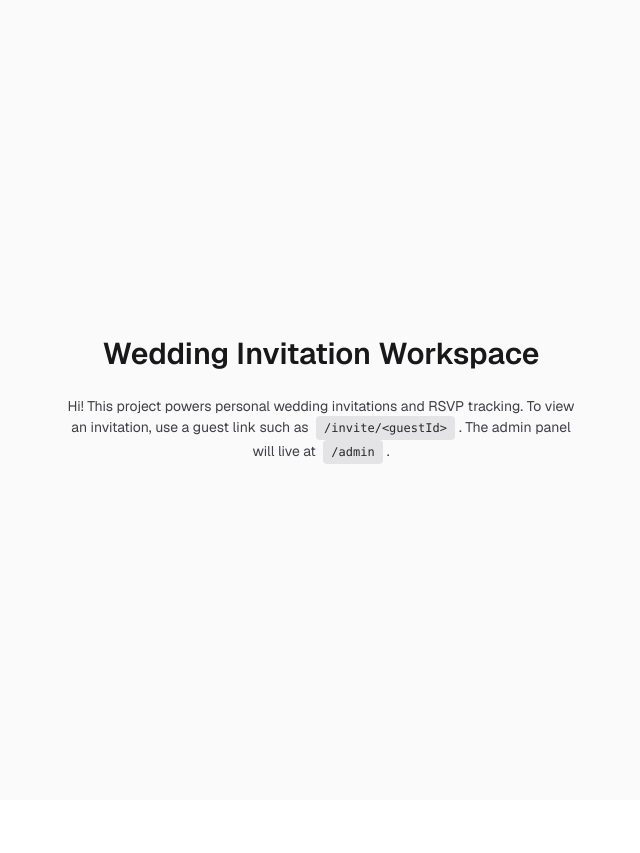
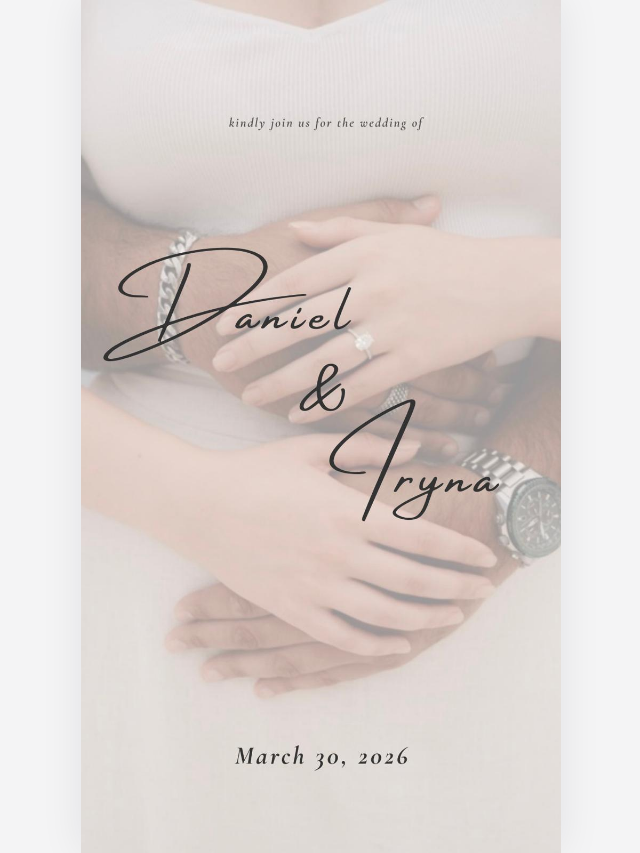
Before and after one commit to DanielNahshonov/weddingsite, a Next.js app: page / in a window 1280 px wide. Shown: the whole page, without its empty margins (319-959 px from the left). Before the commit the page ends 800 px from the top, so only its background shows below. Built offline with nearby package versions, Linux system fonts and the light colour scheme.

Commit message:
Update invitation

```diff
--- a/app/(guest)/invite/[guestId]/page.tsx
+++ b/app/(guest)/invite/[guestId]/page.tsx
@@ -31,7 +31,7 @@ const translations = {
     heroScroll: "Листай вниз, чтобы узнать подробности",
     introLineOne:
       "Дорогие родные и друзья!",
-    introLineTwo: "В нашей жизни скоро состоится важное и радостное для нас событие — наша свадьба.",
+    introLineTwo: "В нашей жизни скоро состоится важное и радостное событие — наша свадьба.",
     introLineThree: "Мы будем счастливы, если вы проведете вместе с нами этот особенный день!",
     introGuestLine: (guestName: string) =>
       `Будем рады видеть вас, ${guestName}, в этот важный день нашей жизни.`,
--- /dev/null
+++ b/app/(guest)/layout.tsx
@@ -0,0 +1,13 @@
+export default function GuestLayout({
+  children,
+}: {
+  children: React.ReactNode;
+}) {
+  return (
+    <div className="min-h-screen bg-zinc-100">
+      <div className="mx-auto min-h-screen w-full max-w-[480px] bg-white shadow-[0_0_40px_rgba(15,23,42,0.08)]">
+        {children}
+      </div>
+    </div>
+  );
+}
--- a/app/page.tsx
+++ b/app/page.tsx
@@ -1,22 +1,12 @@
 export default function Home() {
   return (
-    <div className="flex min-h-screen flex-col items-center justify-center bg-zinc-50 px-6 text-center text-zinc-700">
-      <div className="max-w-lg space-y-6">
-        <h1 className="text-3xl font-semibold text-zinc-900">
-          Wedding Invitation Workspace
-        </h1>
-        <p className="text-sm">
-          Hi! This project powers personal wedding invitations and RSVP
-          tracking. To view an invitation, use a guest link such as{" "}
-          <code className="mx-1 inline-block rounded bg-zinc-200 px-2 py-1 text-xs text-zinc-800">
-            /invite/&lt;guestId&gt;
-          </code>
-          . The admin panel will live at{" "}
-          <code className="mx-1 inline-block rounded bg-zinc-200 px-2 py-1 text-xs text-zinc-800">
-            /admin
-          </code>
-          .
-        </p>
+    <div className="min-h-screen bg-zinc-100">
+      <div className="relative mx-auto min-h-screen w-full max-w-[480px] overflow-hidden bg-black shadow-[0_0_40px_rgba(15,23,42,0.08)]">
+        <img
+          src="/hero.jpeg"
+          alt="Wedding invitation background"
+          className="h-full w-full object-cover"
+        />
       </div>
     </div>
   );
```
